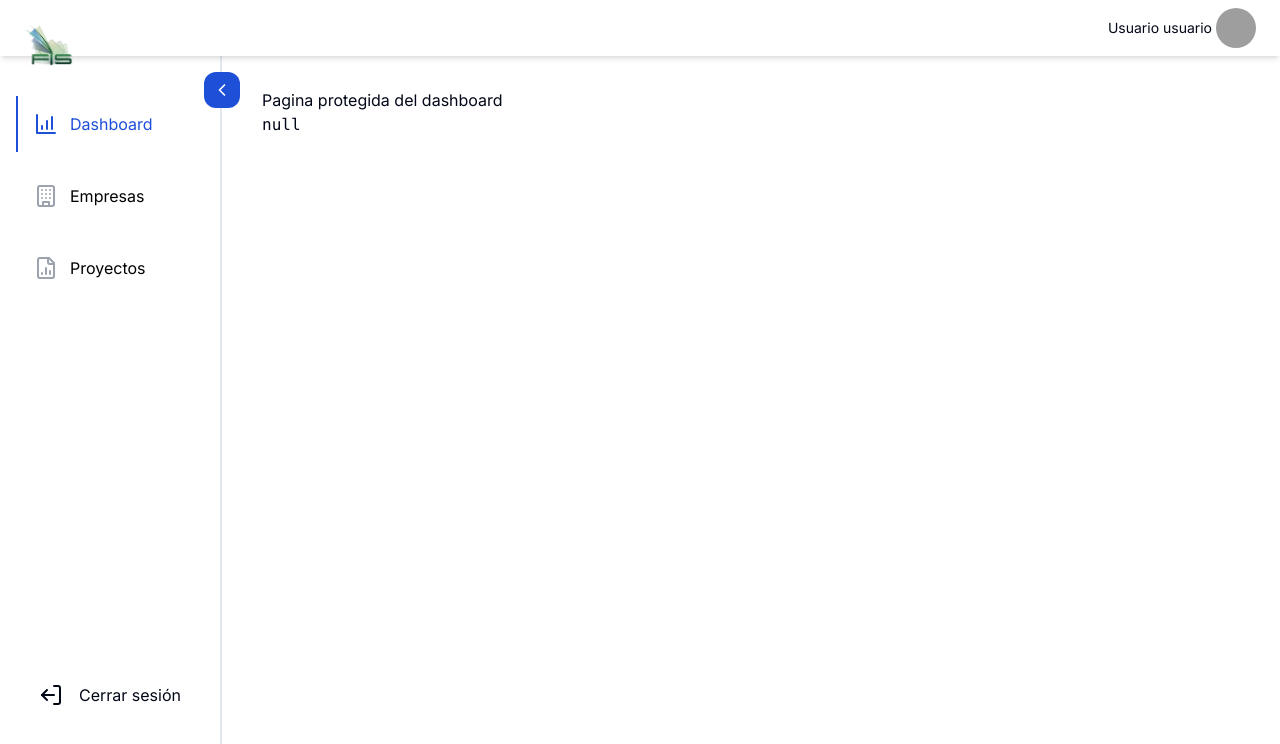
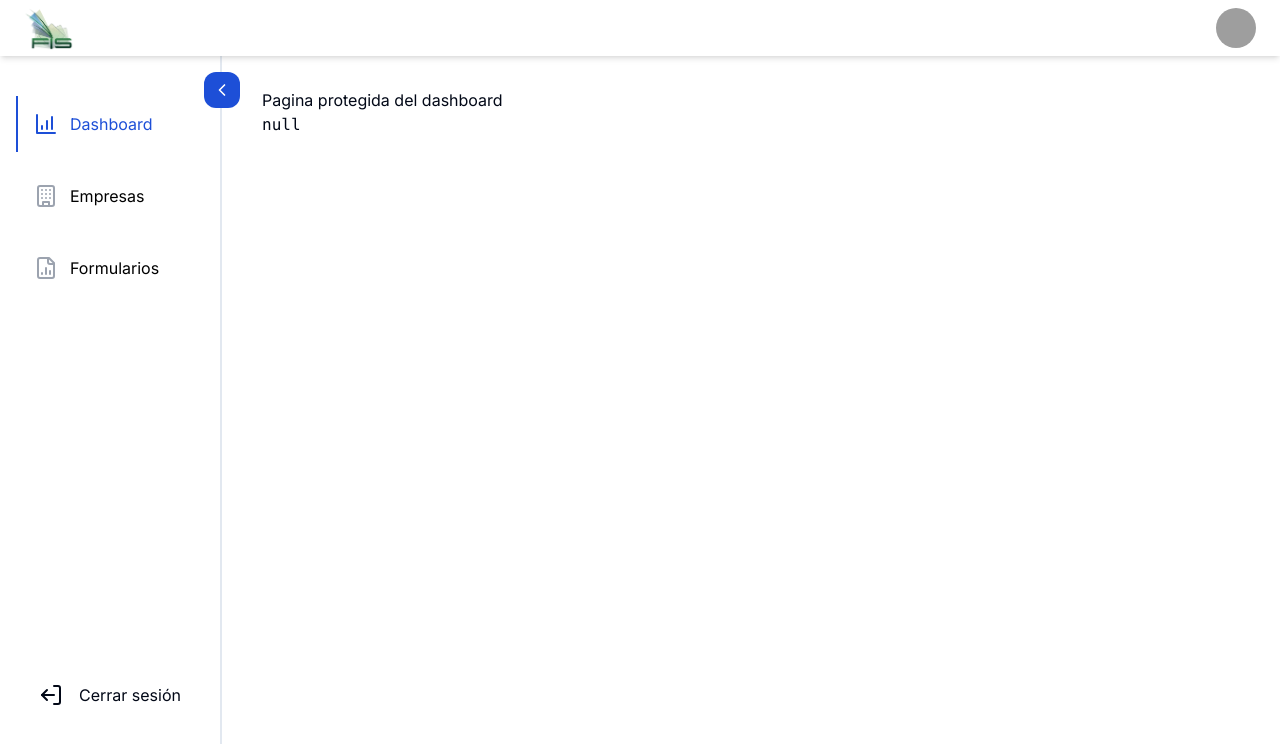
Before and after one commit to FrankzAlarcon/app-tesis-frontend, a Next.js app: page /dashboard in a window 1280 px wide. Shown: the top 744 px of the page. Built offline with nearby package versions, Linux system fonts and the light colour scheme; no server answers; grey boxes are pictures that could not be loaded.

Commit message:
style: css loader adition in login and style changes in commission dashboard header

```diff
--- a/src/app/(protected)/dashboard/_components/header.tsx
+++ b/src/app/(protected)/dashboard/_components/header.tsx
@@ -1,12 +1,15 @@
 import React from 'react'
 import Image from 'next/image'
+import { auth } from '@/auth'
 
 import { Avatar, AvatarFallback, AvatarImage } from "@/components/ui/avatar"
 
-function Header() {
+async function Header() {
+  const session = await auth();
+
   return (
     <header className='h-14 shadow-md bg-white py-2 px-6 flex flex-row justify-between relative'>
-      <div className='py-4'>
+      <div className=''>
         <Image
           src="/logo-FIS.png"
           alt="Logo de la facultad de sistemas FIS"
@@ -15,7 +18,7 @@ function Header() {
         />
       </div>
       <div className='flex flex-row items-center gap-1'>
-        <p className='text-sm'>Usuario usuario</p>
+        <p className='text-sm mr-1'>{session?.user?.name}</p>
         <Avatar>
           <AvatarImage src="https://github.com/shadcn.png" />
           <AvatarFallback>CN</AvatarFallback>
--- a/src/app/(protected)/dashboard/_components/nav-links.tsx
+++ b/src/app/(protected)/dashboard/_components/nav-links.tsx
@@ -12,7 +12,7 @@ import {
 const links = [
   { name: 'Dashboard', href: '/dashboard', icon: BarChart4 },
   { name: 'Empresas', href: '/dashboard/companies', icon: Building },
-  { name: 'Proyectos', href: '/dashboard/students', icon: FileBarChart2 }
+  { name: 'Formularios', href: '/dashboard/students', icon: FileBarChart2 }
 ]
 
 interface NavLinksProps {
--- a/src/app/(protected)/dashboard/_components/side-navs.tsx
+++ b/src/app/(protected)/dashboard/_components/side-navs.tsx
@@ -20,20 +20,20 @@ const SideNav = () => {
       {/* Botón flotante para abrir/cerrar el menú */}
       <button
         onClick={toggleMenu}
-        className="absolute top-0 -right-9 m-4 p-2 h-9 w-9 flex items-center justify-center rounded-xl bg-primary z-10"
+        className="absolute top-0 -right-9 m-4 p-2 h-9 w-9 flex items-center justify-center rounded-xl bg-primary z-10 "
       >
         {isOpen ? <ChevronLeft size={24} className="text-white" /> : <ChevronRight size={24} className="text-white" />}
       </button>
 
       {/* Contenido del menú */}
-      <div className={`flex flex-col justify-between h-5/6 pt-10 ${isOpen ? 'w-[220px]' : 'w-[80px]'}`}>
+      <div className={`flex flex-col justify-between h-5/6 pt-10  transition-all duration-500 ease-in-out ${isOpen ? 'w-[220px]' : 'w-[80px]'}`}>
         <NavLinks isOpen={isOpen} />
         <form onSubmit={onSubmit}>
           <button
             type='submit'
             className="flex w-full items-center justify-center gap-4 p-4 hover:text-primary ">
             <LogOut size={24} className='-scale-100' />
-            { isOpen && <div className="hidden md:block">Cerrar sesión</div> }
+            {isOpen && <div className="hidden md:block">Cerrar sesión</div>}
           </button>
         </form>
       </div>
--- /dev/null
+++ b/src/app/(protected)/dashboard/students/_components/students-table.tsx
@@ -0,0 +1,9 @@
+import React from 'react'
+
+function StudentsTable() {
+  return (
+    <div>StudentsTable</div>
+  )
+}
+
+export default StudentsTable
--- a/src/app/(public)/(auth)/_components/forms/login-form.tsx
+++ b/src/app/(public)/(auth)/_components/forms/login-form.tsx
@@ -82,7 +82,13 @@ function LoginForm() {
           )}
         />
         <FormError message={error} />
-        <Button type="submit" className="hover:bg-blue-600" disabled={isPending}>Iniciar sesión</Button>
+        <Button type="submit" className={`hover:bg-blue-600 ${isPending ? 'bg-blue-700/80 hover:bg-blue-700/80 cursor-not-allowed' : ''}`} disabled={isPending}>
+          {isPending ?
+            <div>
+              <div className="loader"></div>
+            </div>
+            : 'Iniciar sesión'}
+        </Button>
         <div className="flex flex-col gap-2 items-center">
           <p className="text-sm hover:underline">
             <Link href="/auth/password-recovery">¿Olvidaste tu contraseña?</Link>
--- a/src/app/(public)/(auth)/layout.tsx
+++ b/src/app/(public)/(auth)/layout.tsx
@@ -4,7 +4,6 @@ import Image from 'next/image';
 export default function Layout({ children }: { children: React.ReactNode }) {
   return (
     <div className="h-screen w-screen overflow-hidden">
-      {/* <AuthHeader /> */}
       <div className='lg:flex h-full'>
         <aside className="hidden lg:block lg:w-1/2 ">
           <Image
--- a/src/app/globals.css
+++ b/src/app/globals.css
@@ -65,6 +65,7 @@
   }
 }
 
+/* ======================== Estilos para animacion de carrusel infito ============================= */
 .carousel {
   overflow: hidden;
   background: white;
@@ -109,3 +110,20 @@
     transform: translateX(-100%);
   }
 }
+
+/* ============================= Estilo de carga ======================================== */
+/* HTML: <div class="loader"></div> */
+.loader {
+  width: 25px;
+  aspect-ratio: 1;
+  border-radius: 50%;
+  border: 5px solid #f3f3f390;
+  border-right-color: #ffffff;
+  animation: l2 1s infinite linear;
+}
+
+@keyframes l2 {
+  to {
+    transform: rotate(1turn)
+  }
+}
```
